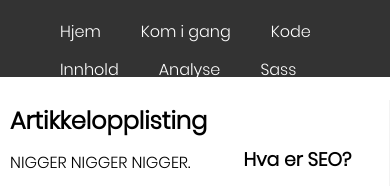
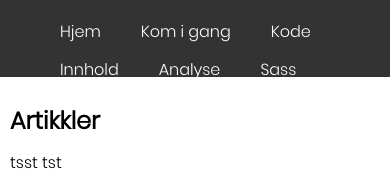
Before and after one commit to kire/WEB_Oblig3Final, a plain HTML site: page index.html in a window 390 px wide. Shown: the part 60-246 px from the top of the page. Drawn offline with Linux system fonts and the light colour scheme; grey boxes are pictures that could not be loaded.

Commit message:
added responsive for smaller screens

```diff
--- a/assets/css/stilark.css
+++ b/assets/css/stilark.css
@@ -92,7 +92,7 @@ footer {
 					padding: 10px 20px;
 				}
 				nav ul li a:hover {
-					background: #000;
+					background: grey;
 				}
 
 
@@ -151,3 +151,41 @@ footer {
 	height: 100%;
 	background-color: #333;
 }
+
+/* responsive */
+
+@media only screen and (max-width: 980px) {
+	article { width: 49% }
+}
+
+@media only screen and (max-width: 830px) {
+	#master-grid {
+	width: 100%;
+	max-width: 1400px;
+	margin: 0 auto;
+	display: grid;
+	grid-template-columns: 1fr 1fr;
+	grid-template-rows: 80px auto auto 70px;
+	grid-template-areas: 	"header header"
+							"maincontent maincontent"
+							"sidebar sidebar"
+							"footer footer";
+	}
+}
+
+@media only screen and (max-width: 540px) {
+	#master-grid {
+	width: 100%;
+	max-width: 1400px;
+	margin: 0 auto;
+	display: grid;
+	grid-template-columns: 1fr;
+	grid-template-rows: 80px auto auto 70px;
+	grid-template-areas: 	"header"
+							"maincontent"
+							"sidebar"
+							"footer";
+	}
+
+	article { width: 100% }
+}
--- a/index.html
+++ b/index.html
@@ -48,8 +48,8 @@
 
 			</div>
 			<main id="content">
-				<h2>Artikkelopplisting</h2>
-				<p>NIGGER NIGGER NIGGER.</p>
+				<h2>Artikkler</h2>
+				<p>tsst tst</p>
 				<section id="article-flex">
 					<article>
 						<img src="imgs/egg.jpg" alt="Artikkelbilde" />
```
